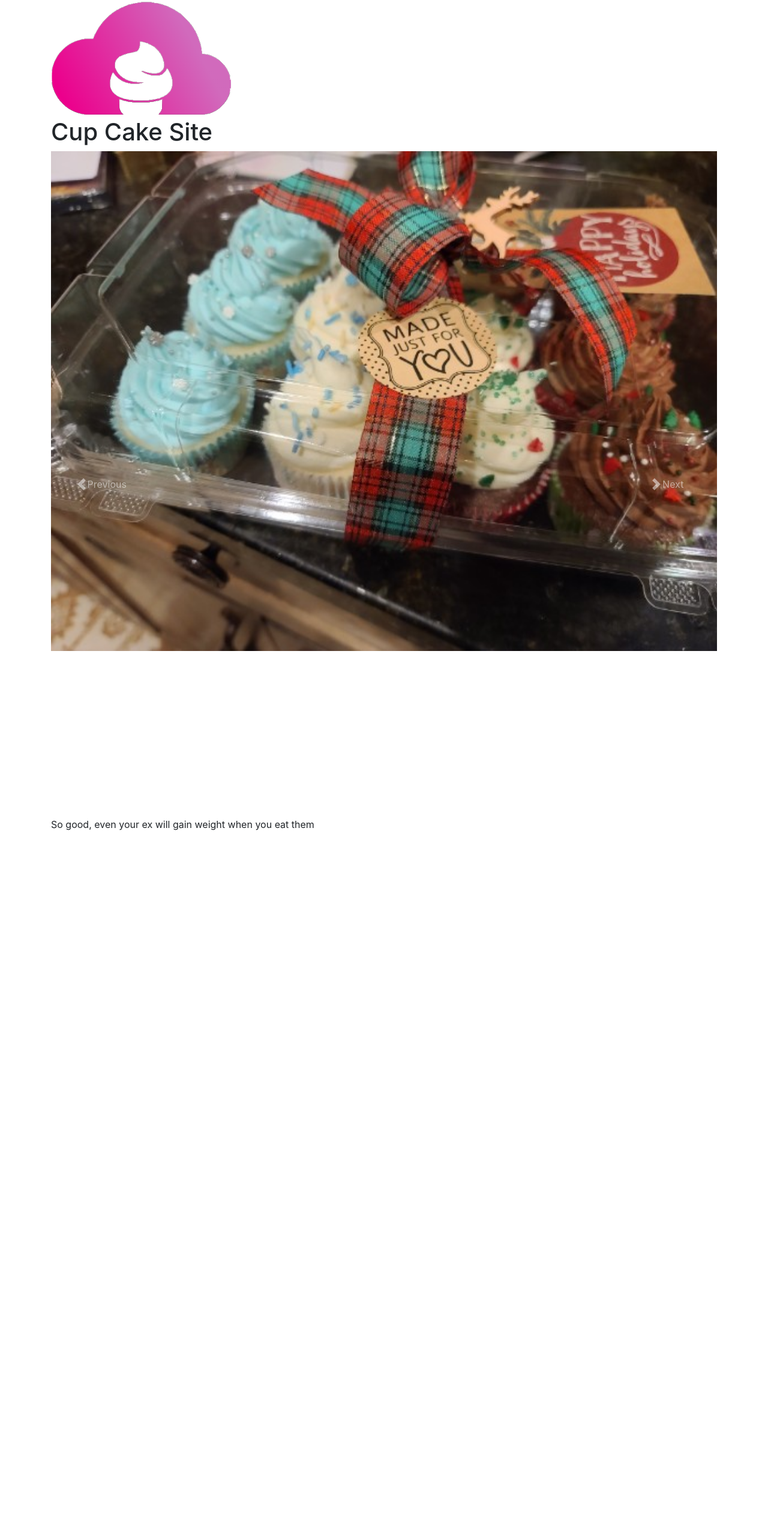
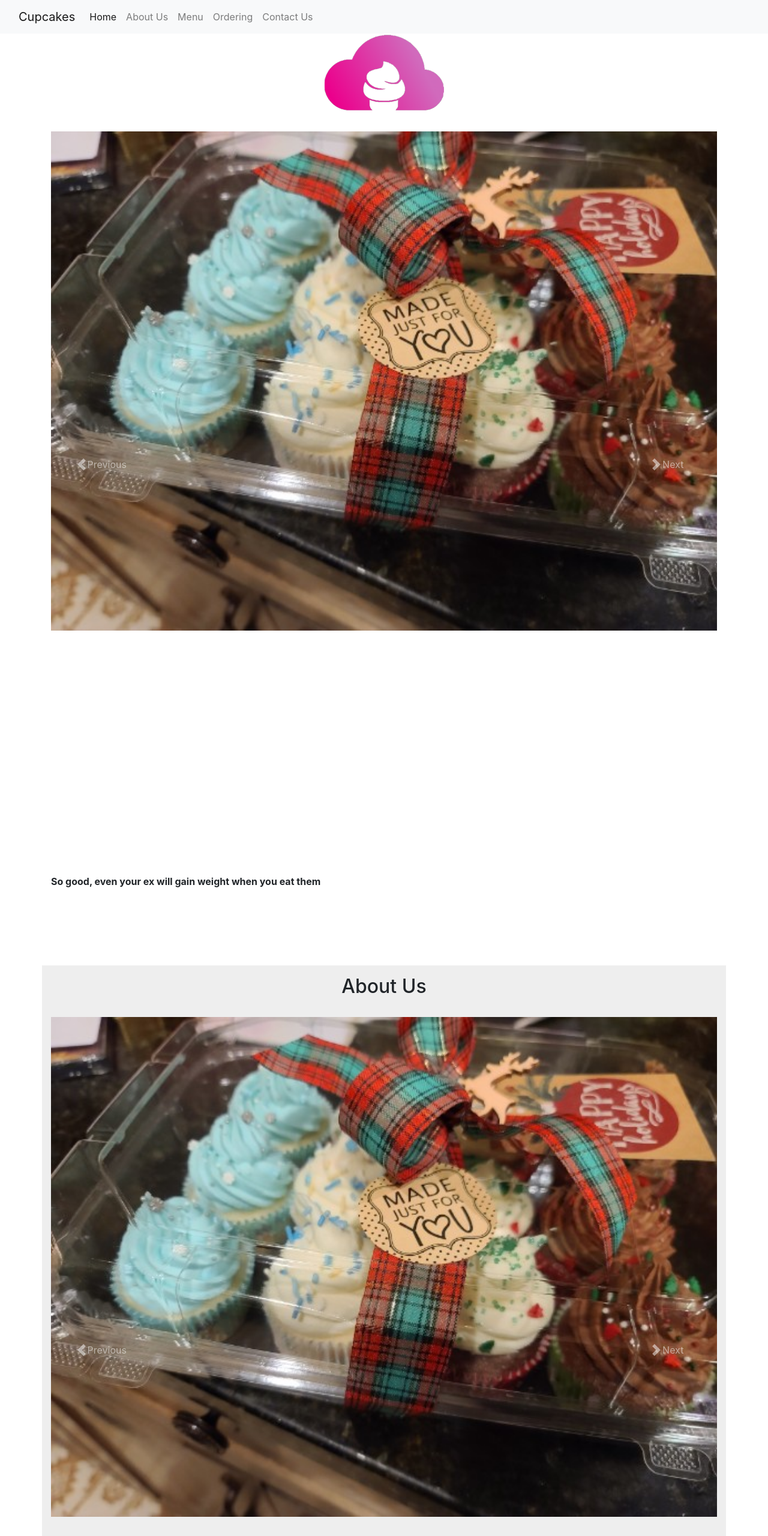
Before and after one commit to andrew-peterson0429/cup_cake_site, a plain HTML site: page index.html in a window 1280 px wide. Shown: the top 2560 px of the page at 60% size. Before the commit the page ends 1386 px from the top, so only its background shows below. Drawn offline with nearby package versions, Linux system fonts and the light colour scheme.

Commit message:
added nav styling and cards for menu

```diff
--- a/index.html
+++ b/index.html
@@ -4,7 +4,7 @@
     <meta charset="UTF-8">
     <meta http-equiv="X-UA-Compatible" content="IE=edge">
     <meta name="viewport" content="width=device-width, initial-scale=1.0">
-    <title>Quote Gen</title>
+    <title>Cup Cake Site</title>
 
     <!-- Style Sheets -->
     <link href="/styles.css" rel="stylesheet">
@@ -15,10 +15,35 @@
 
 </head>
 <body>
+
+   <!-- NAVIGATION HERE -->
+   <nav class="navbar navbar-expand-lg navbar-light bg-light">
+    <div class="container-fluid">
+      <a class="navbar-brand" href="#">Cupcakes</a>
+      <button class="navbar-toggler" type="button" data-bs-toggle="collapse" data-bs-target="#navbarNavAltMarkup" aria-controls="navbarNavAltMarkup" aria-expanded="false" aria-label="Toggle navigation">
+        <span class="navbar-toggler-icon"></span>
+      </button>
+      <div class="collapse navbar-collapse" id="navbarNavAltMarkup">
+        <div class="navbar-nav">
+          <a class="nav-link active" aria-current="page" href="#">Home</a>
+          <a class="nav-link" href="index.html#aboutUs">About Us</a>
+          <a class="nav-link" href="#">Menu</a>
+          <a class="nav-link" href="#">Ordering</a>
+          <a class="nav-link" href="#">Contact Us</a>
+        </div>
+      </div>
+    </div>
+  </nav>
+
     <div class="container">
+
         <header>
+          <div>
+
+          </div>
+          <div class="row d-flex justify-content-center" id="logo">
             <img src="/images/cupcakeLogo.png" alt="Cupcake Logo">
-            <h1>Cup Cake Site</h1>
+          </div>
         </header>
 
         <div id="carouselTop" class="carousel slide" data-bs-ride="carousel">
@@ -42,13 +67,54 @@
               <span class="visually-hidden">Next</span>
             </button>
           </div>
+    </div>
 
-        <div id="quoteDisplay">
-
-        </div>
+    <div class="container">
+      <div id="quoteDisplay"></div>
         <!-- <button onclick="newQuote()">More Funny Quotes</button> -->
     </div>
 
+    <div class="container" id="aboutUs">
+      <h2>About Us</h2>
+
+      <div id="carouselTop" class="carousel slide" data-bs-ride="carousel">
+        <div class="carousel-inner">
+          <div class="carousel-item active">
+            <img src="/images/cupcake1.jfif" class="d-block w-100" alt="...">
+          </div>
+          <div class="carousel-item">
+            <img src="/images/cupcake2.jpg" class="d-block w-100" alt="...">
+          </div>
+          <div class="carousel-item">
+            <img src="/images/cupcake3.jpg" class="d-block w-100" alt="...">
+          </div>
+        </div>
+        <button class="carousel-control-prev" type="button" data-bs-target="#carouselExampleControls" data-bs-slide="prev">
+          <span class="carousel-control-prev-icon" aria-hidden="true"></span>
+          <span class="visually-hidden">Previous</span>
+        </button>
+        <button class="carousel-control-next" type="button" data-bs-target="#carouselExampleControls" data-bs-slide="next">
+          <span class="carousel-control-next-icon" aria-hidden="true"></span>
+          <span class="visually-hidden">Next</span>
+        </button>
+      </div>
+
+      <p>We are a family owned business that has no idea what were doing.
+         But that doesn't matter when our products are this good!</p>
+
+    </div>
+
+    <div class="container" id="menu">
+      <h2>Menu</h2>
+
+      <div class="card" style="width: 18rem;">
+        <img src="..." class="card-img-top" alt="...">
+        <div class="card-body">
+          <p class="card-text">Some quick example text to build on the card title and make up the bulk of the card's content.</p>
+        </div>
+      </div>
+
+    </div>
 
     <script src="/script.js"></script>
     <script src="https://cdn.jsdelivr.net/npm/bootstrap@5.1.3/dist/js/bootstrap.bundle.min.js" integrity="sha384-ka7Sk0Gln4gmtz2MlQnikT1wXgYsOg+OMhuP+IlRH9sENBO0LRn5q+8nbTov4+1p" crossorigin="anonymous"></script>
--- a/script.js
+++ b/script.js
@@ -20,3 +20,10 @@ document.getElementById('quoteDisplay').innerHTML = quotes[randomNumber];
     var randomNumber = randomNumber = Math.floor(Math.random() * (quotes.length));
     document.getElementById('quoteDisplay').innerHTML = quotes[randomNumber];
 } */
+
+function toggleMenu() {
+    document.getElementById("hamburgerBtn").classList.toggle("open");
+    document.getElementById("primaryNav").classList.toggle("open");
+}
+var x = document.getElementById('hamburgerBtn');
+x.onclick = toggleMenu;
--- a/styles.css
+++ b/styles.css
@@ -1,3 +1,41 @@
 body {
     font-family: 'Poppins', sans-serif;
+    font-size: 16px;
 }
+
+#logo {
+    margin-bottom: 2rem;
+}
+
+#logo img {
+    width: 200px;
+}
+
+#quoteDisplay {
+    font-weight: bold;
+    margin-top: 8rem;
+}
+
+#aboutUs {
+    background-color: #EEEEEE;
+    padding-top: 1rem;
+    padding-bottom: 1rem;
+    margin-top: 8rem;
+}
+
+#aboutUs h2 {
+    text-align: center;
+    margin-bottom: 2rem;
+}
+
+#aboutUs p {
+    margin-top: 2rem;
+}
+
+#menu {
+    margin-top: 8rem;
+}
+
+#menu h2 {
+    text-align: center;
+}
```
